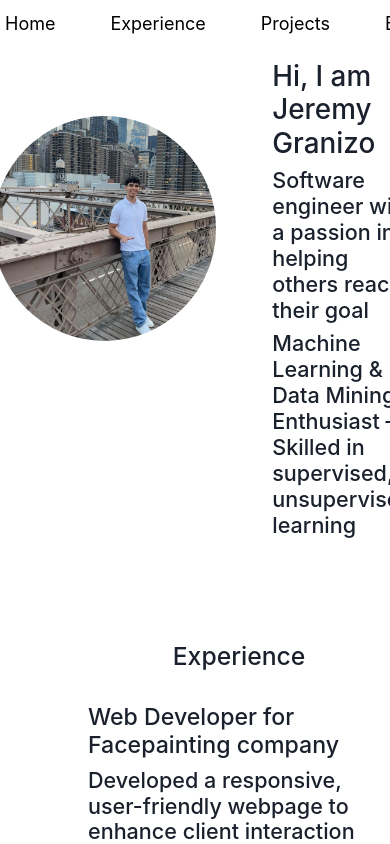
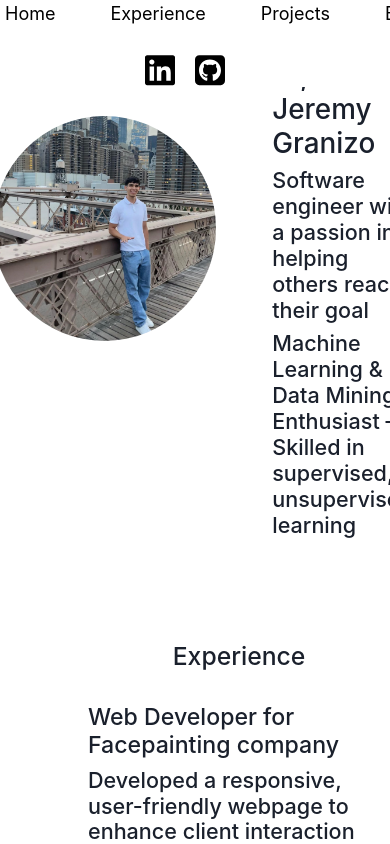
Before and after one commit to jgranizo/MyWebsite, a React (Vite) app in the folder MyWebsite/frontend2/: page / in a window 390 px wide. Shown: the top 844 px of the page. Built offline with nearby package versions, Linux system fonts and the light colour scheme.

Commit message:
Update App.css

```diff
--- a/MyWebsite/frontend2/src/App.css
+++ b/MyWebsite/frontend2/src/App.css
@@ -27,7 +27,6 @@ body{
   }
 
   .navbar-home{
-    max-width: 300px;
     position: fixed;
     justify-content: space-around;
     top:0px;
@@ -36,21 +35,31 @@ body{
     border-bottom: none;
     background-color: var(--colorsecondary);
     display: flex;
+    flex-wrap: wrap ;
   }
   .navbar-home ul li a{
-    display: flex;
     color: var(--colorprimary);
     text-decoration: none;
-    font-size:1px;
+    font-size:2px;
   transition: color 0.3s ease;}
   .navbar-home ul li a:hover{
     color: var(--coloraccent);
   }
   .navbar-home ul li{
-    margin-right: 0px;
+    max-width: 300px;
     display: flex;
-    margin-left: 0px;
+    flex-wrap: wrap;
+    margin-right: .5px;
+    margin-left: .5px;
   }
+
+svg{
+  fill:var(--colorprimary);
+  width:20px
+}
+svg:hover{
+  fill:var(--coloraccent)
+}
 
 }
 
@@ -64,6 +73,7 @@ body{
   border-bottom: none;
   background-color: var(--colorsecondary);
 
+
 }
 .logos{
   display: flex;
@@ -72,7 +82,7 @@ body{
 .logos a{
   padding: 0px;
   margin-right: 20px;
-  margin-top: 6px;
+  margin-top: 10px;
 }
 .navbar-home ul {list-style: none;
 display: flex;
@@ -81,19 +91,14 @@ align-items: center;
 padding: 0;
 }
 .navbar-home ul li{
-  display: flex;
   margin-right: 50px;
   margin-left: 5px;
-  margin-top: .6rem;
 }
 .navbar-home ul li a{
-  display: flex;
-
   color: var(--colorprimary);
   text-decoration: none;
   font-size:large;
-transition: color 0.3s ease;
-}
+transition: color 0.3s ease;}
 .navbar-home ul li a:hover{
   color: var(--coloraccent);
 }
```
